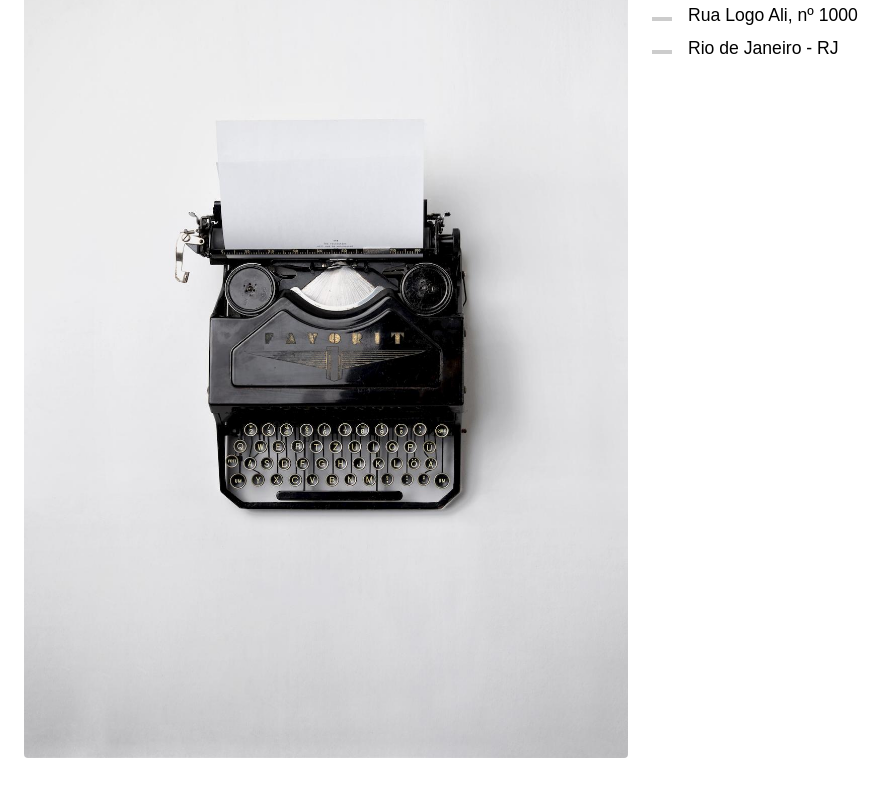
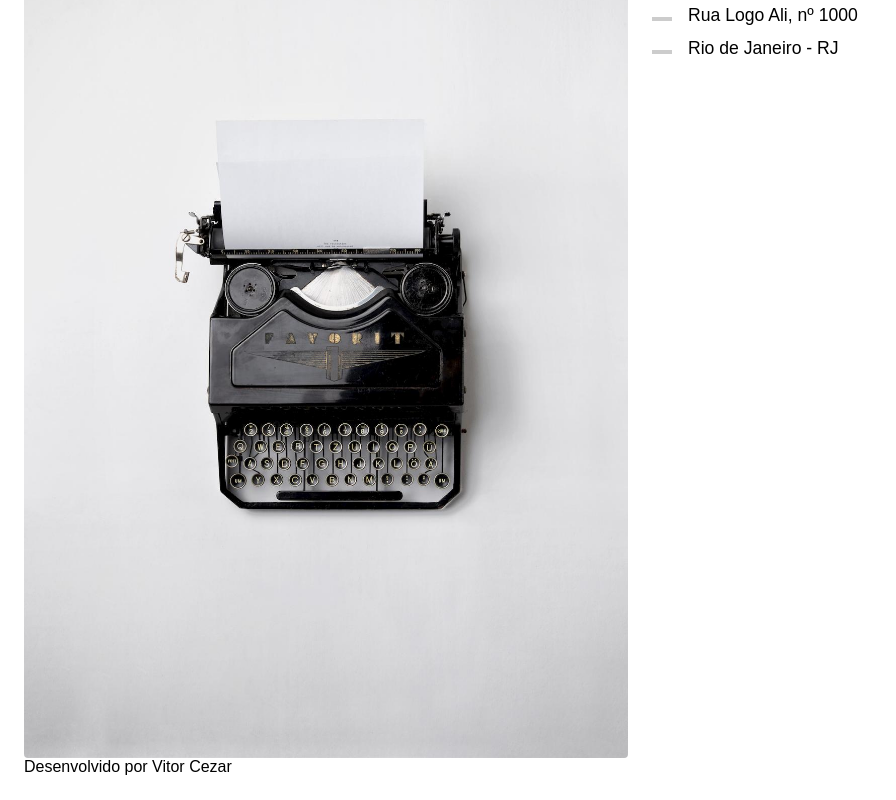
Before and after one commit to vleonecezar/catalogo-react, a React (Create React App) app: page /contato in a window 1280 px wide. Shown: the part 202-1002 px from the top of the page, without its empty margins (0-896 px from the left). Built offline with nearby package versions, Linux system fonts and the light colour scheme.

Commit message:
criação e importação do footer

```diff
--- a/src/App.js
+++ b/src/App.js
@@ -4,6 +4,7 @@ import Header from "./Components/Header";
 import Produtos from "./Components/Produtos";
 import Produto from "./Components/Produto";
 import Contato from "./Components/Contato";
+import Footer from "./Components/Footer";
 
 function App() {
   return (
@@ -15,6 +16,7 @@ function App() {
           <Route path="produto/:id" element={<Produto />} />
           <Route path="contato" element={<Contato />} />
         </Routes>
+        <Footer />
       </BrowserRouter>
     </div>
   );
--- /dev/null
+++ b/src/Components/Footer.js
@@ -0,0 +1,12 @@
+import React from "react";
+import styles from "./Footer.module.css";
+
+const Footer = () => {
+  return (
+    <footer className={styles.footer}>
+      <p>Desenvolvido por Vitor Cezar</p>
+    </footer>
+  );
+};
+
+export default Footer;
```
Also changed, not shown: src/Components/Footer.module.css (added).
